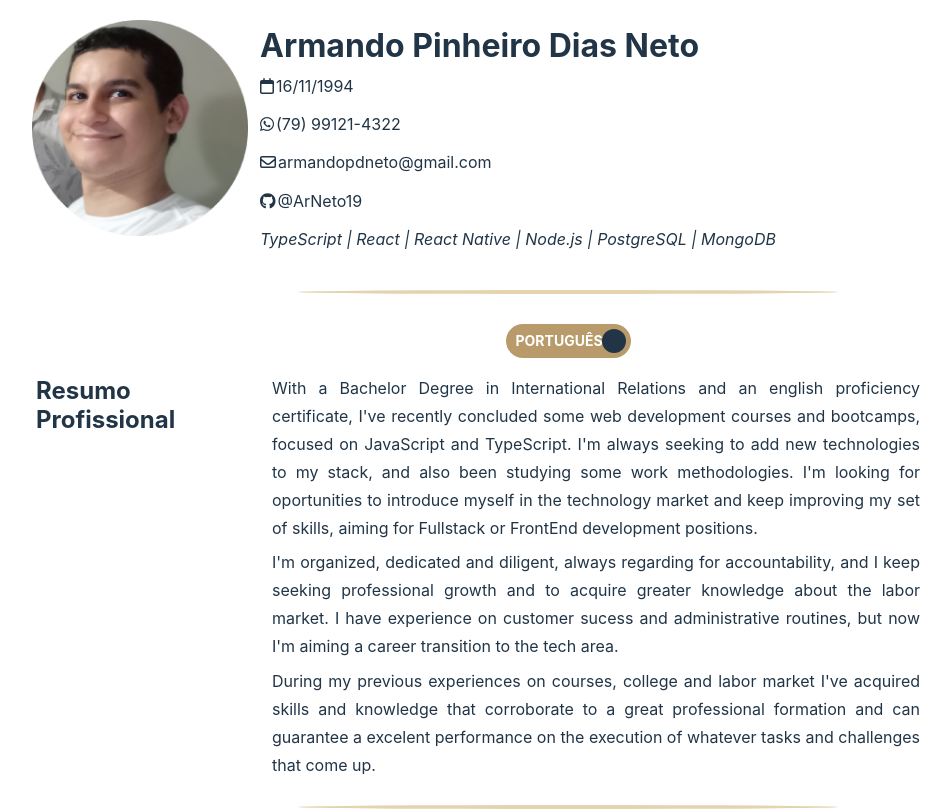
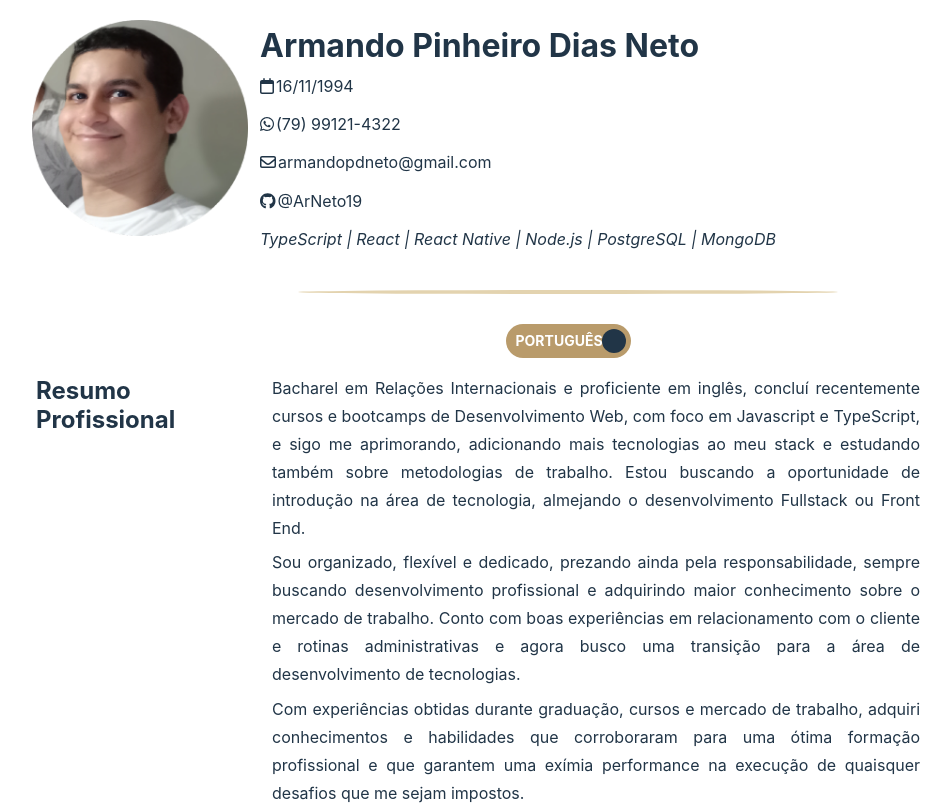
Before and after one commit to ArNeto19/cv-page, a React (Vite) app: page / in a window 1280 px wide. Shown: the top 810 px of the page, without its empty margins (72-1023 px from the left). Built offline with nearby package versions, Linux system fonts and the light colour scheme.

Commit message:
Resume paragraph conditional rendering correction

```diff
--- a/src/components/Resume/Resume.tsx
+++ b/src/components/Resume/Resume.tsx
@@ -8,7 +8,7 @@ export const Resume = ({ toggleToEnglish }: any) => {
           {!toggleToEnglish ? "Resumo Profissional" : "Professional Resume"}
         </h2>
       </div>
-      {toggleToEnglish ? portugueseParagraph : englishParagraph}
+      {!toggleToEnglish ? portugueseParagraph : englishParagraph}
     </section>
   );
 };
```
